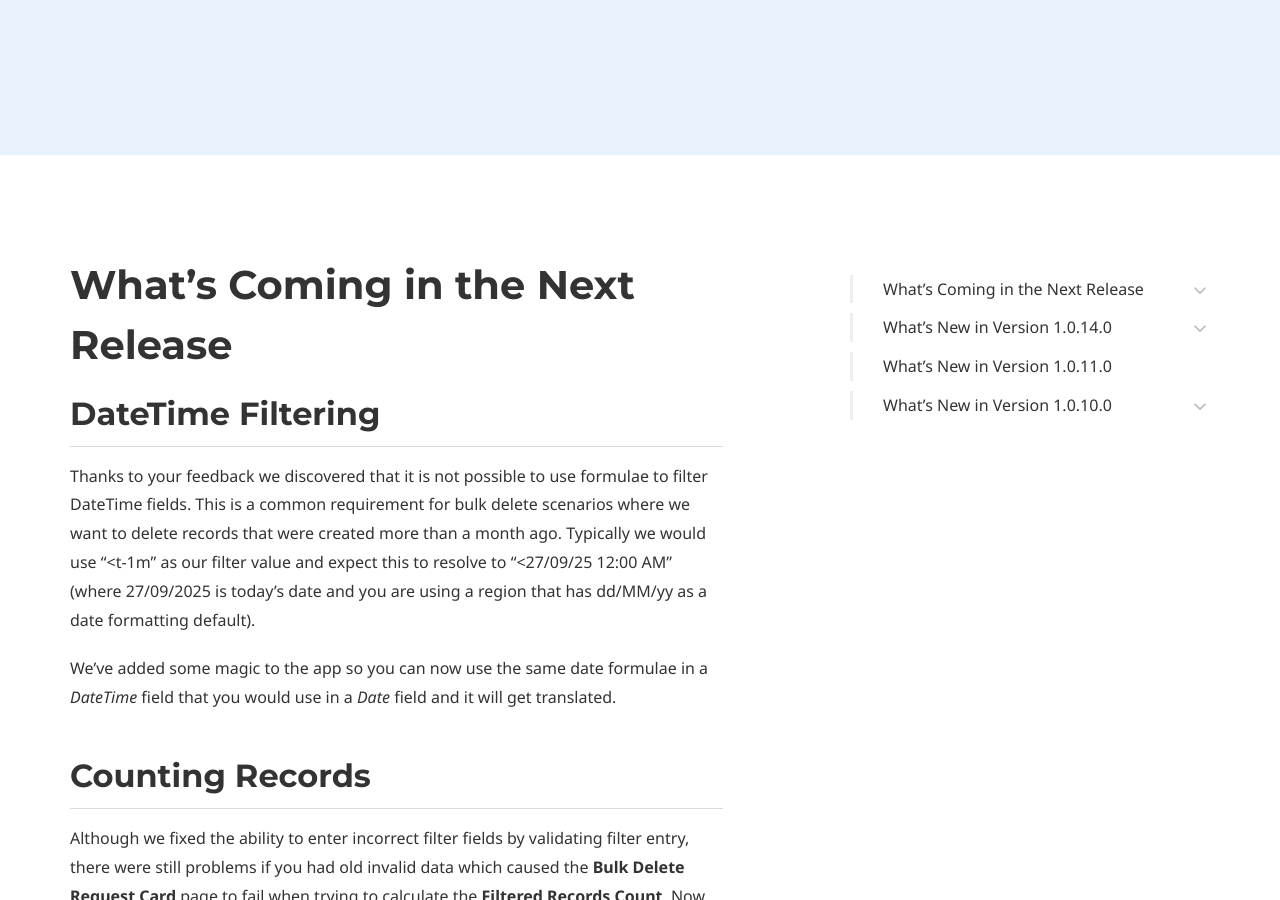
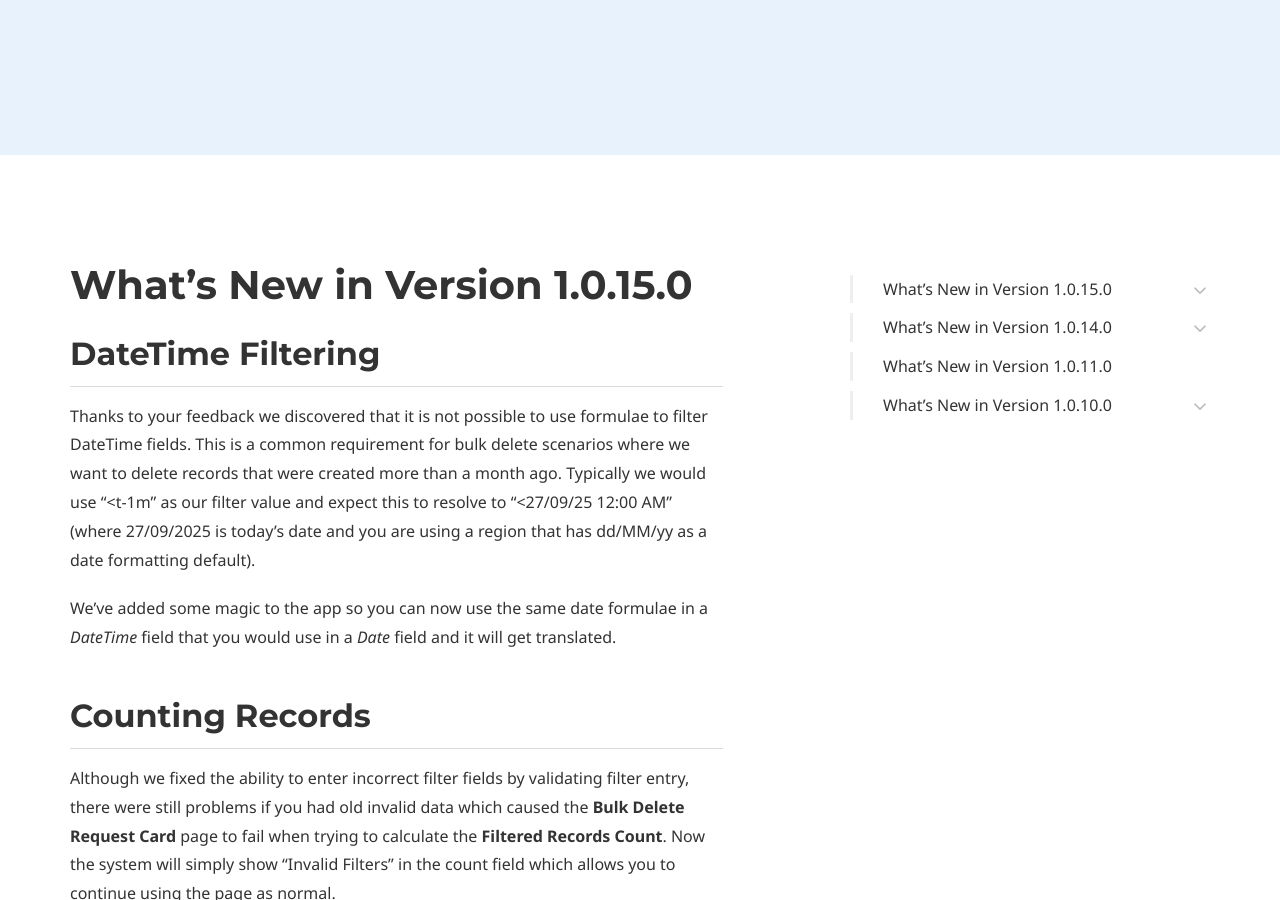
Before and after one commit to BCAppsLimited/BulkDelete, a Jekyll site: the page built from release-notes.md, in a window 1280 px wide and 900 px high, scrolled down 449 px. Built offline with Jekyll 4.4.1, drawn with Linux system fonts in a browser that asks for light colours; some web fonts are replaced.

Commit message:
Release 1.0.15.0

```diff
--- a/release-notes.md
+++ b/release-notes.md
@@ -28,7 +28,7 @@ page_nav:
         url:
 ---
 
-# What's Coming in the Next Release
+# What's New in Version 1.0.15.0
 
 ## DateTime Filtering
 
```
